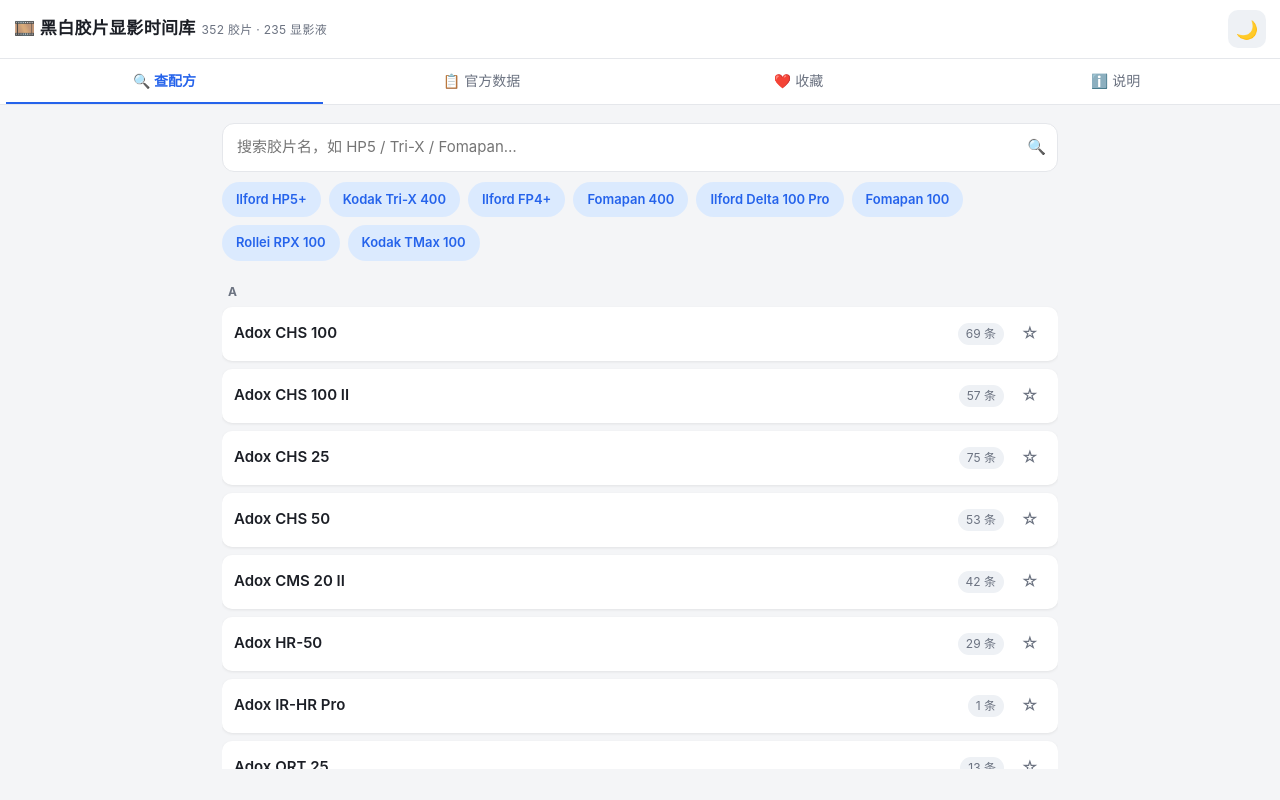
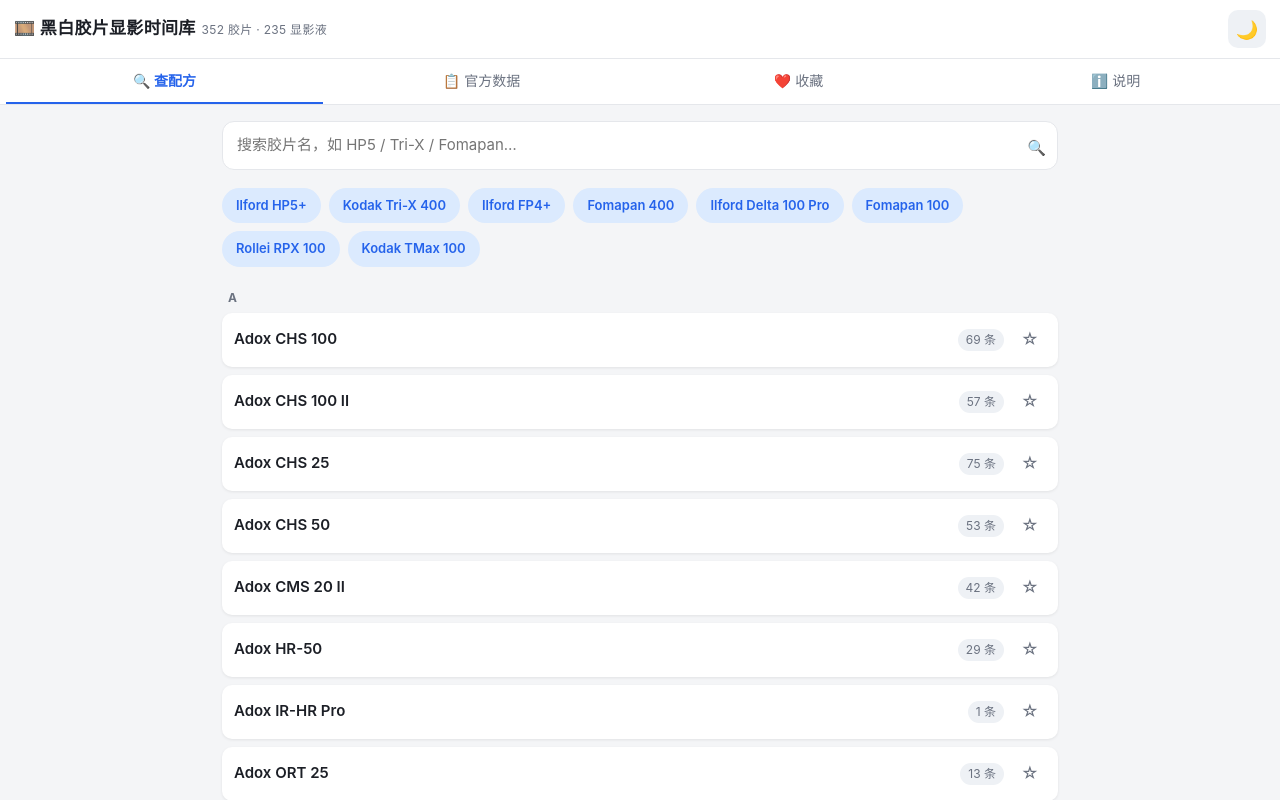
Before and after one commit to zyhiloveyou/film-dev-db, a plain HTML site: page index.html in a window 1280 px wide. Shown: the top 800 px of the page. Drawn offline with Linux system fonts and the light colour scheme.

Commit message:
修复查配方页底部空白：胶片列表改为随页面自然滚动，搜索框吸顶

```diff
--- a/index.html
+++ b/index.html
@@ -40,11 +40,11 @@ section.page{display:none}
 section.page.on{display:block}
 
 /* ---------- search ---------- */
-.searchbar{position:relative; margin:6px 0 10px}
+.searchbar{position:sticky; top:103px; z-index:48; background:var(--bg); padding:4px 0 10px; margin:0 0 8px}
 .searchbar input{width:100%; padding:12px 38px 12px 14px; border:1px solid var(--line); border-radius:var(--radius); background:var(--card); outline:none; font-size:15px}
 .searchbar input:focus{border-color:var(--acc)}
 .searchbar .mag{position:absolute; right:12px; top:50%; transform:translateY(-50%); color:var(--sub)}
-.film-list{display:flex; flex-direction:column; gap:2px; max-height:62vh; overflow-y:auto; padding-bottom:6px}
+.film-list{display:flex; flex-direction:column; gap:2px; padding-bottom:6px}
 .film-letter{font-size:12px; color:var(--sub); padding:10px 6px 4px; font-weight:700}
 .film-item{display:flex; align-items:center; gap:10px; padding:11px 12px; background:var(--card); border-radius:10px; box-shadow:var(--shadow); margin-bottom:6px}
 .film-item .nm{flex:1; font-weight:600; font-size:15px}
```
